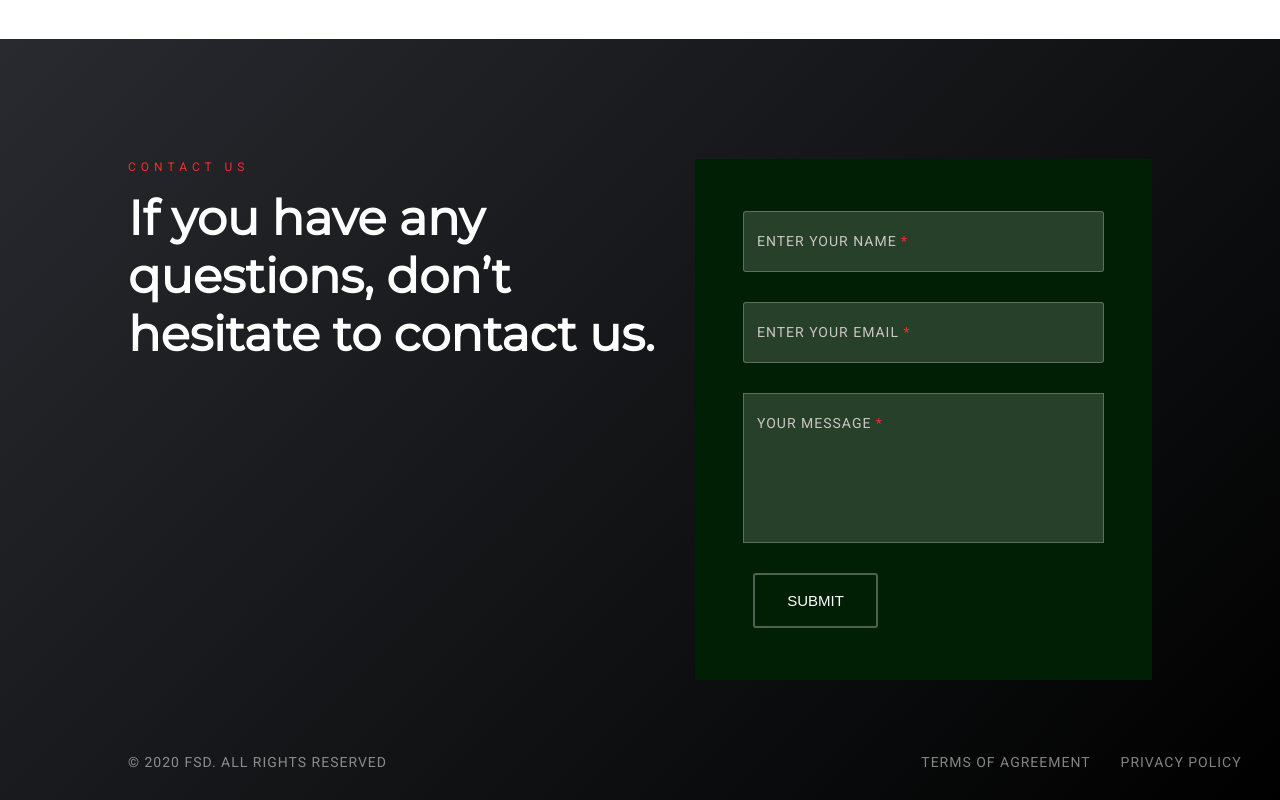
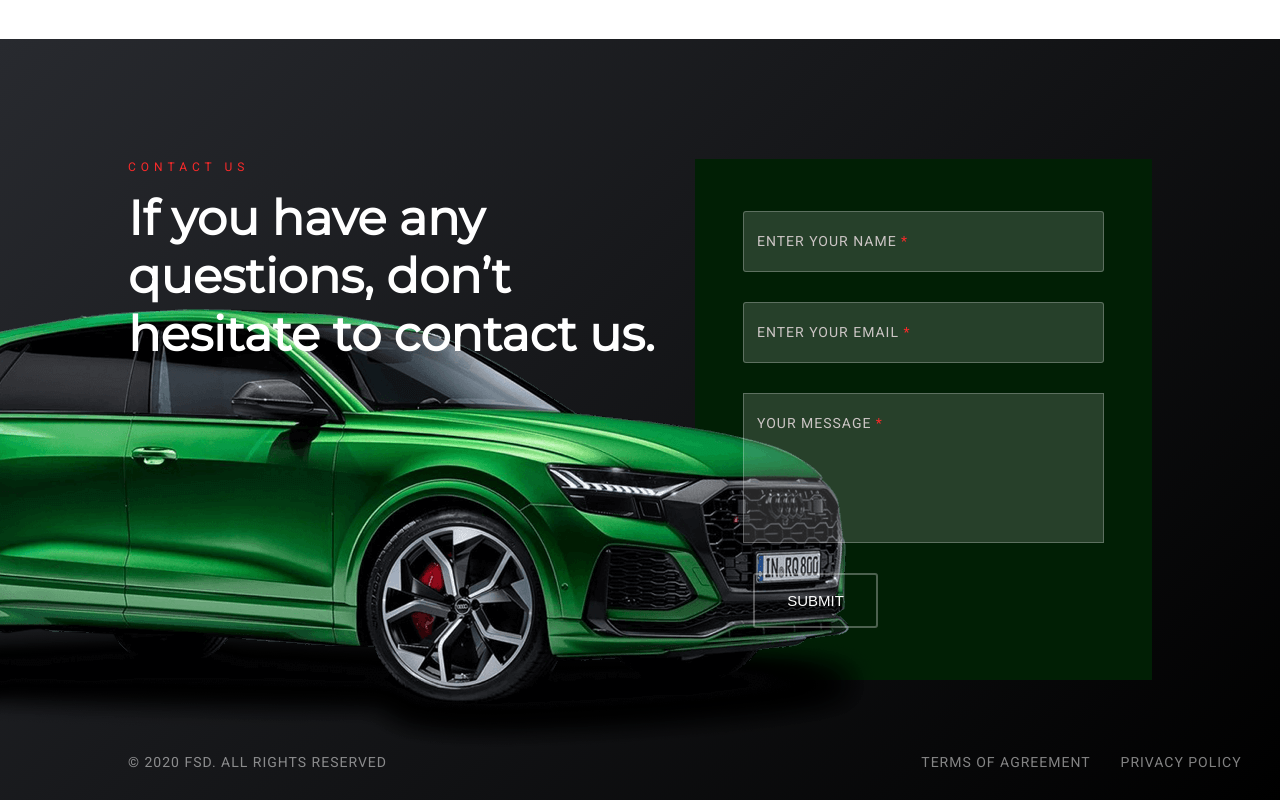
Before and after one commit to Vladaliman/Front-end-task, a website: page dist/index.html in a window 1280 px wide. Shown: the part 2835-3635 px from the top of the page. Drawn offline with nearby package versions, Linux system fonts and the light colour scheme.

Commit message:
fixed the car in the contact section

```diff
--- a/sass/partials/_contact.scss
+++ b/sass/partials/_contact.scss
@@ -37,14 +37,14 @@
     max-width: 430px;
   }
 }
-.contact__hero-img {
+.contact__car-img {
   z-index: 0;
   position: absolute;
   top: 150px;
   left: -325px;
   width: 1075px;
   height: 445px;
-  background: url("..Assets/Images/contact-form-img.png") no-repeat;
+  background: url("../Assets/Images/contact-form-img.png") no-repeat;
   @media screen and (max-width: 1000px) {
     left: 25%;
     top: 110px;
```
Also changed, not shown: dist/css/style.css, dist/index.html, 1 other file.
